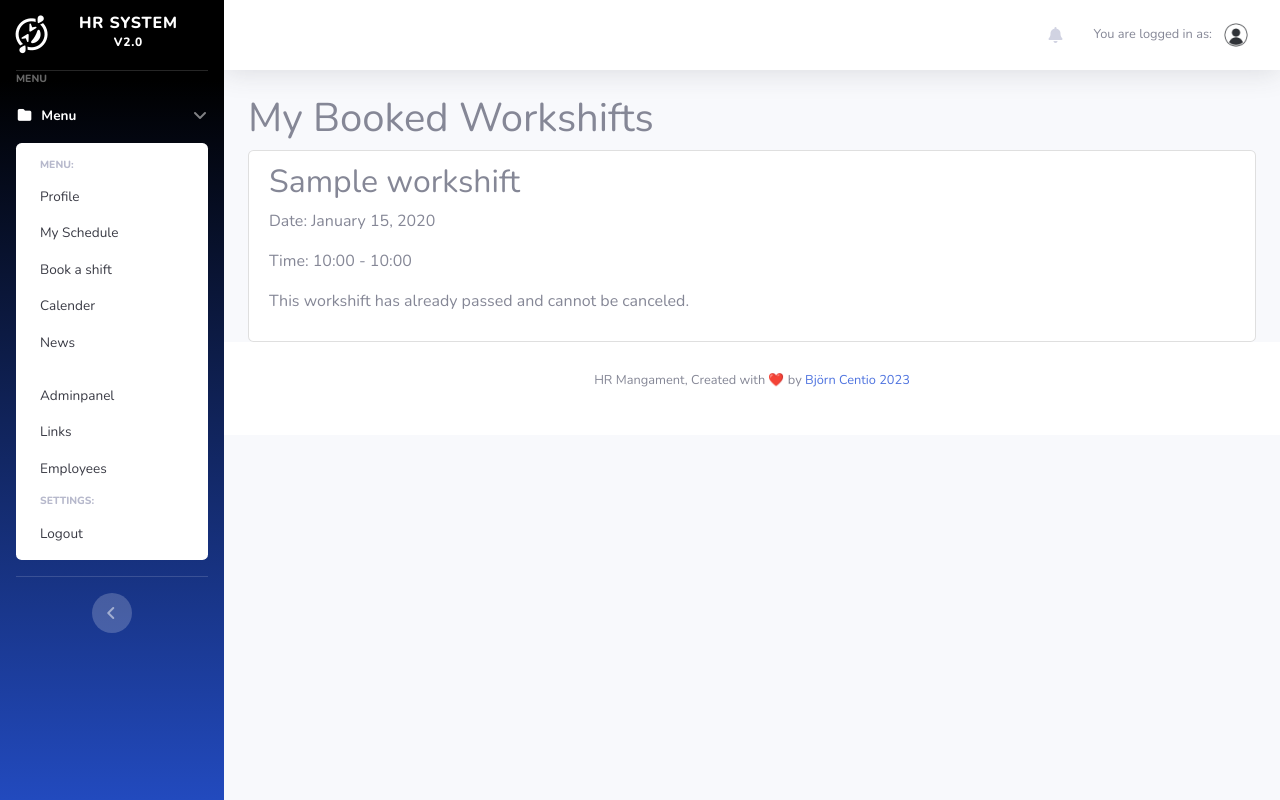
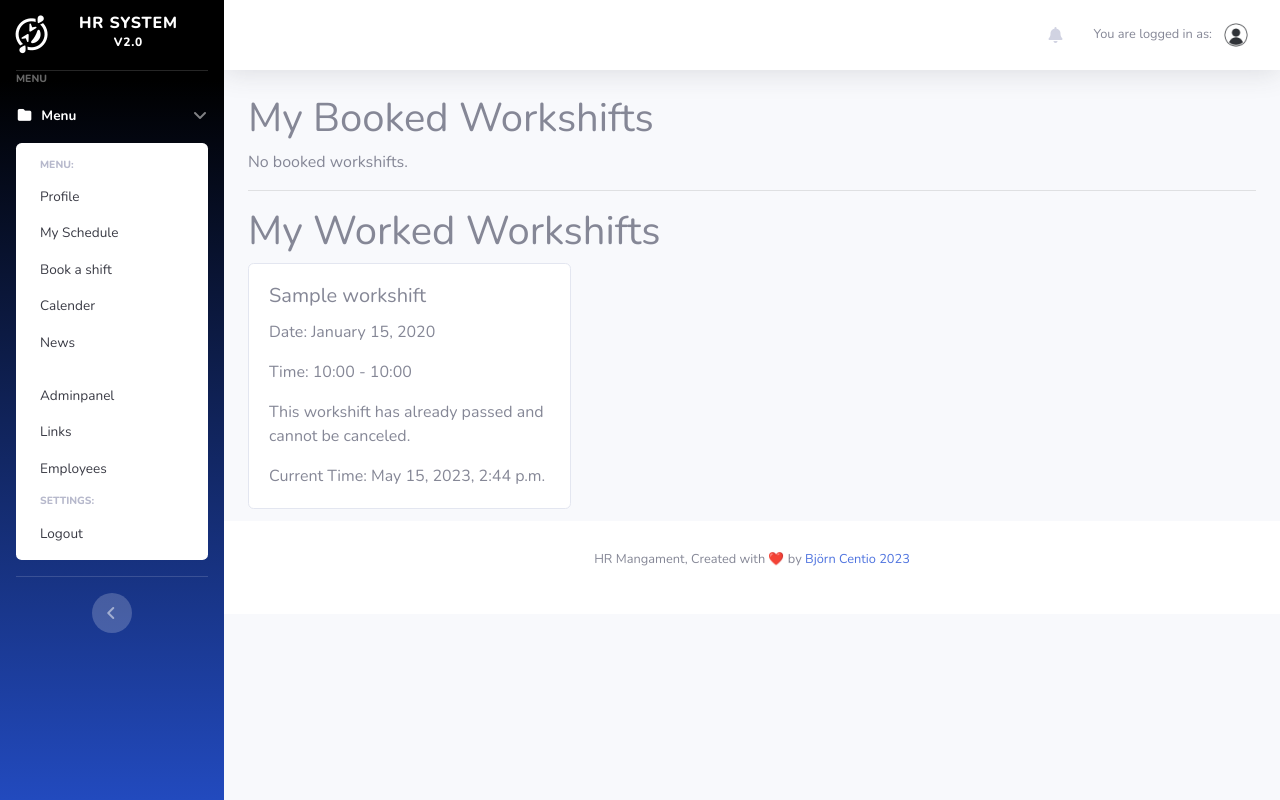
Before and after one commit to bjorne90/hr-system, a Django app: page /scheduling/work-shifts/ in a window 1280 px wide. Run offline with Django 3.2, Linux system fonts and the light colour scheme; a user stored in the database is signed in; tables that the repository leaves empty hold one stand-in row (values such as "Sample post"); some libraries are stand-ins or nearby versions; some web fonts are replaced.

Commit message:
Changes to shift templates and views.py

```diff
--- a/scheduling/models.py
+++ b/scheduling/models.py
@@ -1,4 +1,5 @@
 from django.db import models
+from django.utils import timezone
 from django.contrib.auth.models import User
 from django.contrib.auth.decorators import login_required
 
@@ -9,6 +10,8 @@ class WorkShift(models.Model):
     role = models.CharField(max_length=100, blank=True)
     is_booked = models.BooleanField(default=False)
 
+    def get_current_time(self):
+        return timezone.now()
     def __str__(self):
         return self.name
 
@@ -20,23 +23,27 @@ def workshift_list(request):
 
 @login_required
 def book_workshift(request, workshift_id):
-    from booking.models import Booking
-    workshift = WorkShift.objects.get(id=workshift_id)
+    workshift = get_object_or_404(WorkShift, id=workshift_id)
 
-    if request.method == 'POST':
-        # Handle the booking logic
-        # ...
+    if workshift.start_time > timezone.now():
+        if request.method == 'POST':
+            # Handle the booking logic
+            # ...
 
-        # Update the user's profile with the booked workshift
-        user_profile = request.user.profile
-        user_profile.booked_workshifts.add(workshift)
-        user_profile.save()
+            # Update the user's profile with the booked workshift
+            user_profile = request.user.profile
+            user_profile.booked_workshifts.add(workshift)
+            user_profile.save()
 
-        # Render a success message
-        success_message = 'Du är bokad på detta pass.'
-        return render(request, 'scheduling/book_workshift.html', {'workshift': workshift, 'success_message': success_message})
+            # Render a success message
+            success_message = 'Du är bokad på detta pass.'
+            return render(request, 'scheduling/book_workshift.html', {'workshift': workshift, 'success_message': success_message})
 
-    return render(request, 'scheduling/book_workshift.html', {'workshift': workshift})
+        return render(request, 'scheduling/book_workshift.html', {'workshift': workshift})
+    else:
+        error_message = 'Detta pass har redan passerat och kan inte bokas.'
+        return render(request, 'scheduling/book_workshift.html', {'workshift': workshift, 'error_message': error_message})
+
 
 @login_required
 def work_shifts(request):
--- a/scheduling/templates/scheduling/work_shifts.html
+++ b/scheduling/templates/scheduling/work_shifts.html
@@ -1,25 +1,47 @@
 {% extends 'base.html' %}
-
-{% load tz %}
 
 {% block content %}
   <h1>My Booked Workshifts</h1>
   {% if booked_workshifts %}
-    <ul class="list-group">
+    <div class="card-columns">
       {% for workshift in booked_workshifts %}
-        <li class="list-group-item">
-          <h2>{{ workshift.name }}</h2>
-          <p>Date: {{ workshift.start_time|date:"F d, Y" }}</p>
-          <p>Time: {{ workshift.start_time|time:"H:i" }} - {{ workshift.end_time|time:"H:i" }}</p>
-          {% if workshift.start_time > now %}
-            <a href="{% url 'scheduling:cancel_workshift' workshift_id=workshift.id %}" class="btn btn-danger"><i class="fas fa-times"></i> Cancel Workshift</a>
-          {% else %}
-            <p>This workshift has already passed and cannot be canceled.</p>
-          {% endif %}
-        </li>
+        <div class="card">
+          <div class="card-body">
+            <h5 class="card-title">{{ workshift.name }}</h5>
+            <p class="card-text">Date: {{ workshift.start_time|date:"F d, Y" }}</p>
+            <p class="card-text">Time: {{ workshift.start_time|time:"H:i" }} - {{ workshift.end_time|time:"H:i" }}</p>
+            {% if workshift.start_time > workshift.get_current_time %}
+              <a href="{% url 'scheduling:cancel_workshift' workshift_id=workshift.id %}" class="btn btn-danger"><i class="fas fa-times"></i> Cancel Workshift</a>
+            {% else %}
+              <p class="card-text">This workshift has already passed and cannot be canceled.</p>
+              <p class="card-text">Current Time: {{ workshift.get_current_time }}</p>
+            {% endif %}
+          </div>
+        </div>
       {% endfor %}
-    </ul>
+    </div>
   {% else %}
     <p>No booked workshifts.</p>
   {% endif %}
+
+  <hr>
+
+  <h1>My Worked Workshifts</h1>
+  {% if worked_workshifts %}
+    <div class="card-columns">
+      {% for workshift in worked_workshifts %}
+        <div class="card">
+          <div class="card-body">
+            <h5 class="card-title">{{ workshift.name }}</h5>
+            <p class="card-text">Date: {{ workshift.start_time|date:"F d, Y" }}</p>
+            <p class="card-text">Time: {{ workshift.start_time|time:"H:i" }} - {{ workshift.end_time|time:"H:i" }}</p>
+            <p class="card-text">This workshift has already passed and cannot be canceled.</p>
+            <p class="card-text">Current Time: {{ workshift.get_current_time }}</p>
+          </div>
+        </div>
+      {% endfor %}
+    </div>
+  {% else %}
+    <p>No worked workshifts.</p>
+  {% endif %}
 {% endblock %}
--- a/scheduling/views.py
+++ b/scheduling/views.py
@@ -69,8 +69,11 @@ def book_workshift(request):
 @login_required
 def work_shifts(request):
     user_profile = request.user.profile
-    booked_workshifts = user_profile.booked_workshifts.all()
-    return render(request, 'scheduling/work_shifts.html', {'booked_workshifts': booked_workshifts})
+    now = timezone.now()
+    booked_workshifts = user_profile.booked_workshifts.filter(start_time__gt=now)
+    worked_workshifts = user_profile.booked_workshifts.filter(start_time__lte=now)
+    return render(request, 'scheduling/work_shifts.html', {'booked_workshifts': booked_workshifts, 'worked_workshifts': worked_workshifts})
+
 
 @login_required
 def cancel_workshift(request, workshift_id):
```
